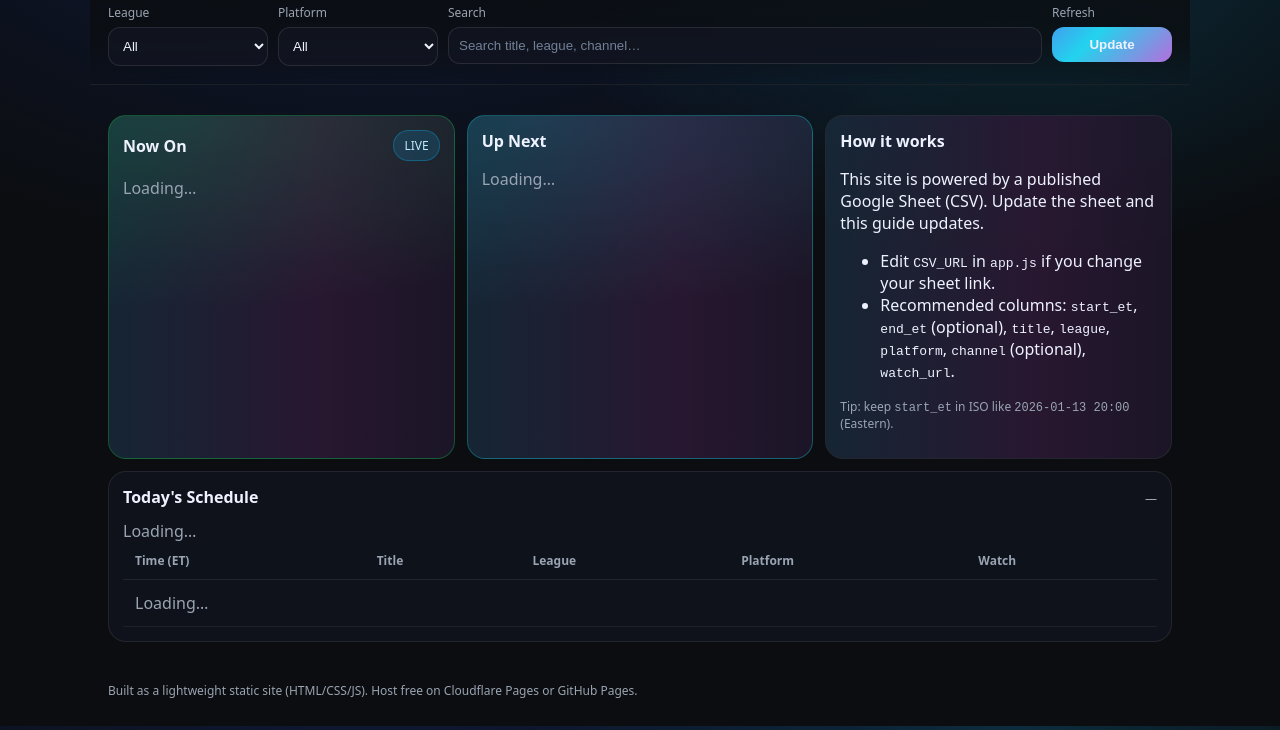
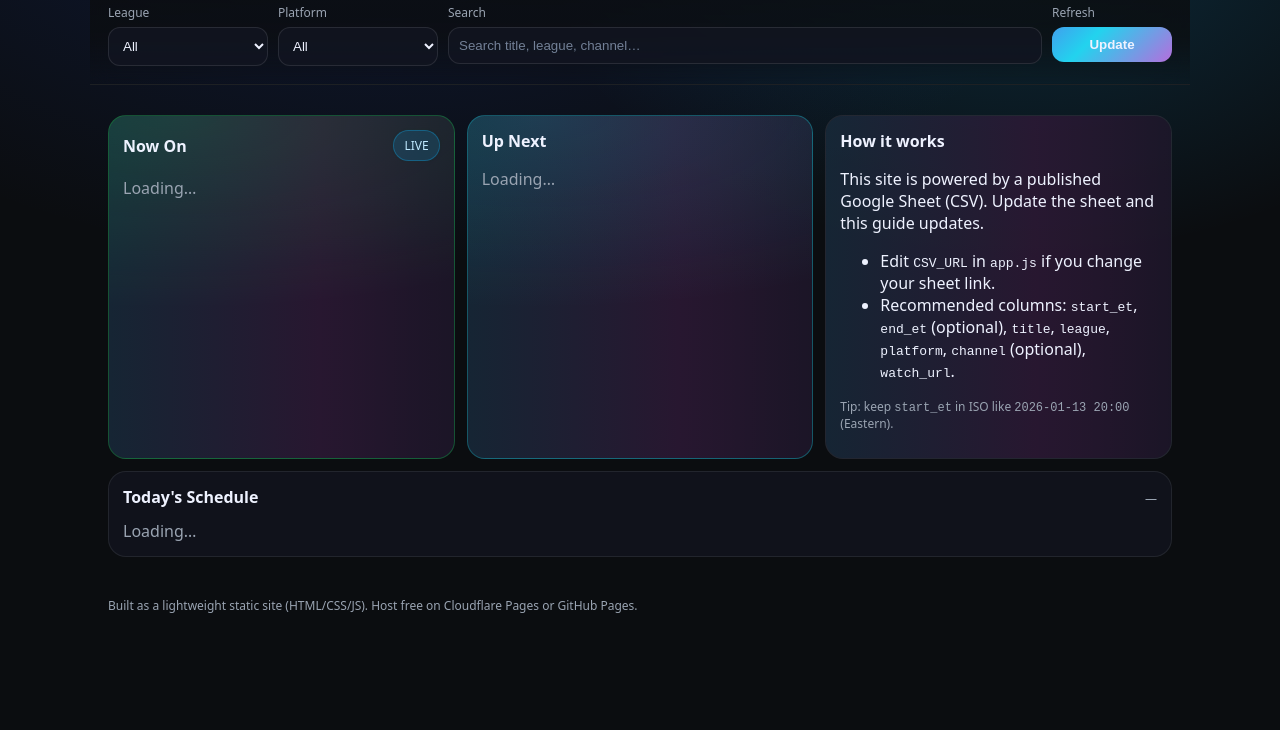
Before and after one commit to hoselrocketgolf/sgtv, a plain HTML site: page index.html in a window 1280 px wide. Shown: the part 74-804 px from the top of the page. Drawn offline with nearby package versions, Linux system fonts and the light colour scheme.

Commit message:
Update index.html

```diff
--- a/index.html
+++ b/index.html
@@ -89,21 +89,7 @@
 <div id="scheduleCards" class="scheduleCards">
   <div class="muted">Loading…</div>
 </div>
-        <table id="scheduleTable">
-          <thead>
-            <tr>
-              <th>Time (ET)</th>
-              <th>Title</th>
-              <th>League</th>
-              <th>Platform</th>
-              <th>Watch</th>
-            </tr>
-          </thead>
-          <tbody id="scheduleBody">
-            <tr><td colspan="5" class="muted">Loading…</td></tr>
-          </tbody>
-        </table>
-      </div>
+
       <p class="muted small" id="emptyMsg" hidden>No matching events.</p>
     </section>
   </main>
```
